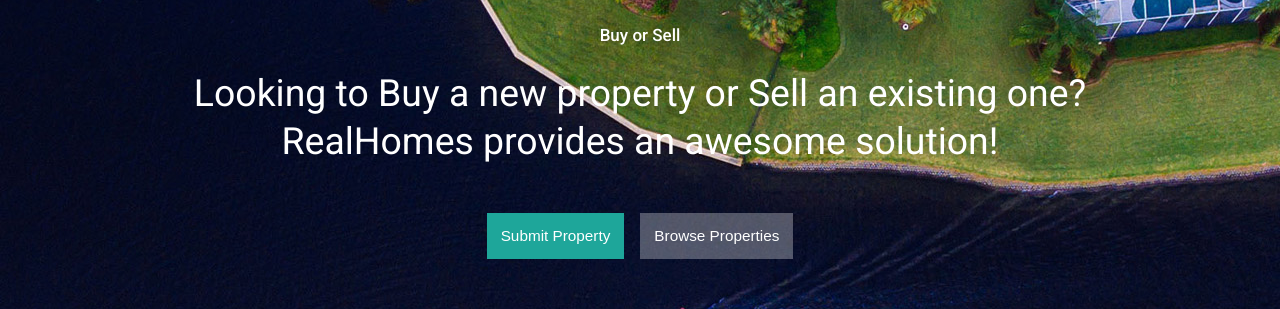
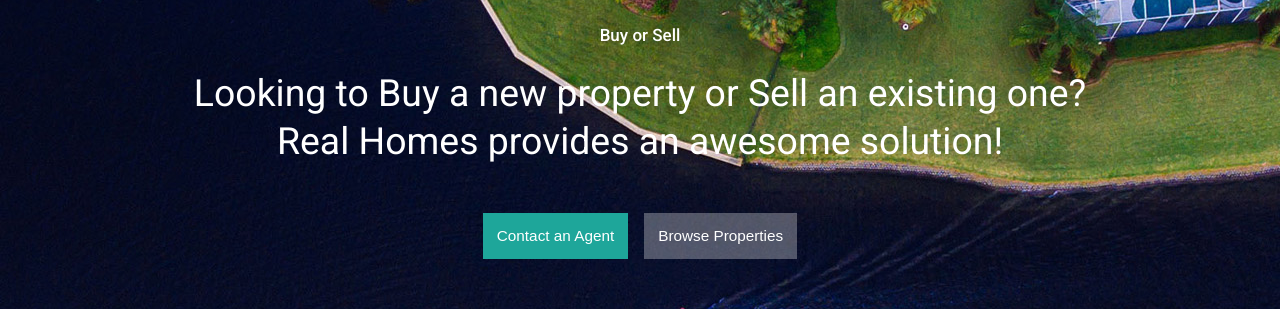
Before and after one commit to giou55/real-estate-angular, an Angular app: page / in a window 1280 px wide. Shown: the part 1580-1889 px from the top of the page. Built offline with nearby package versions, Linux system fonts and the light colour scheme; no server answers; what @agm/core, ngx-pagination would draw is missing.

Commit message:
changes on home page

```diff
--- a/src/app/components/home/home.component.html
+++ b/src/app/components/home/home.component.html
@@ -35,12 +35,14 @@
         <h1 class="text-white">
             Looking to Buy a new property or Sell an existing one?
         </h1>
-        <h1 class="text-white">RealHomes provides an awesome solution!</h1>
+        <h1 class="text-white">Real Homes provides an awesome solution!</h1>
     </div>
 
     <div>
-        <button>Submit Property</button>
-        <button class="browseBtn">Browse Properties</button>
+        <button (click)="contactAgent()">Contact an Agent</button>
+        <button (click)="browseProperties()" class="browseBtn">
+            Browse Properties
+        </button>
     </div>
 </div>
 
--- a/src/app/components/home/home.component.scss
+++ b/src/app/components/home/home.component.scss
@@ -92,6 +92,7 @@
     font-size: 0.9rem;
     padding: 14px;
     background-color: $green;
+    cursor: pointer;
 }
 
 #section5 button:hover {
--- a/src/app/components/home/home.component.ts
+++ b/src/app/components/home/home.component.ts
@@ -1,17 +1,28 @@
 import { Component, OnInit } from '@angular/core';
+import { Router } from '@angular/router';
 
 import { SearchFormService } from '../../services/searchForm.service';
 
 @Component({
-      selector: 'app-home',
-      templateUrl: './home.component.html',
-      styleUrls: ['./home.component.scss']
+    selector: 'app-home',
+    templateUrl: './home.component.html',
+    styleUrls: ['./home.component.scss'],
 })
 export class HomeComponent implements OnInit {
+    constructor(
+        private searchFormService: SearchFormService,
+        private router: Router
+    ) {}
 
-      constructor(private searchFormService: SearchFormService) { }
+    ngOnInit(): void {
+        this.searchFormService.formInit();
+    }
 
-      ngOnInit(): void {
-            this.searchFormService.formInit();
-      }
+    contactAgent(): void {
+        this.router.navigate(['contact']);
+    }
+
+    browseProperties(): void {
+        this.router.navigate(['searchResults']);
+    }
 }
```
